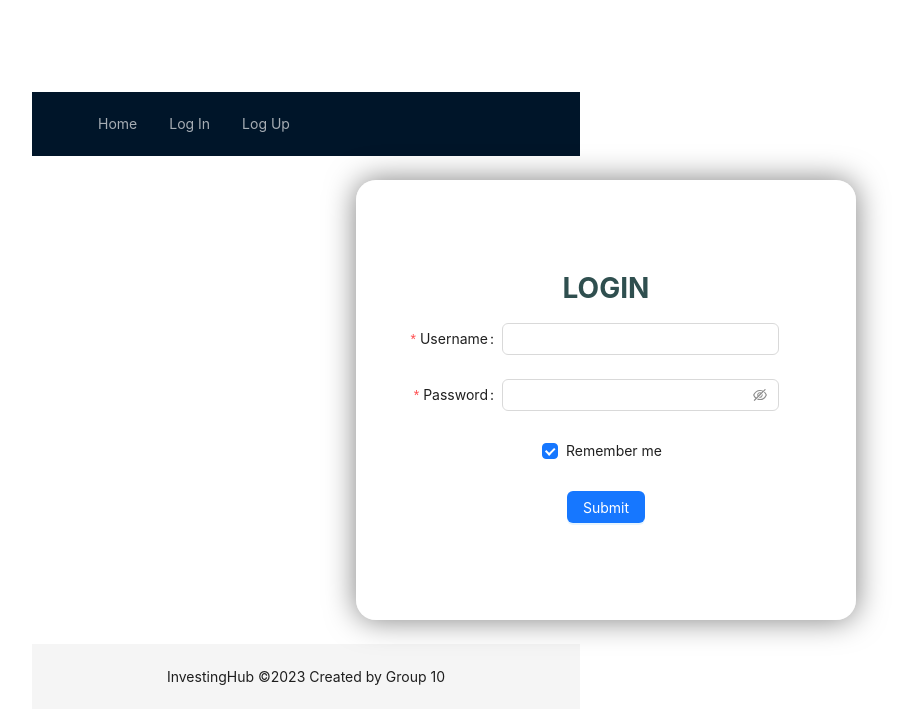
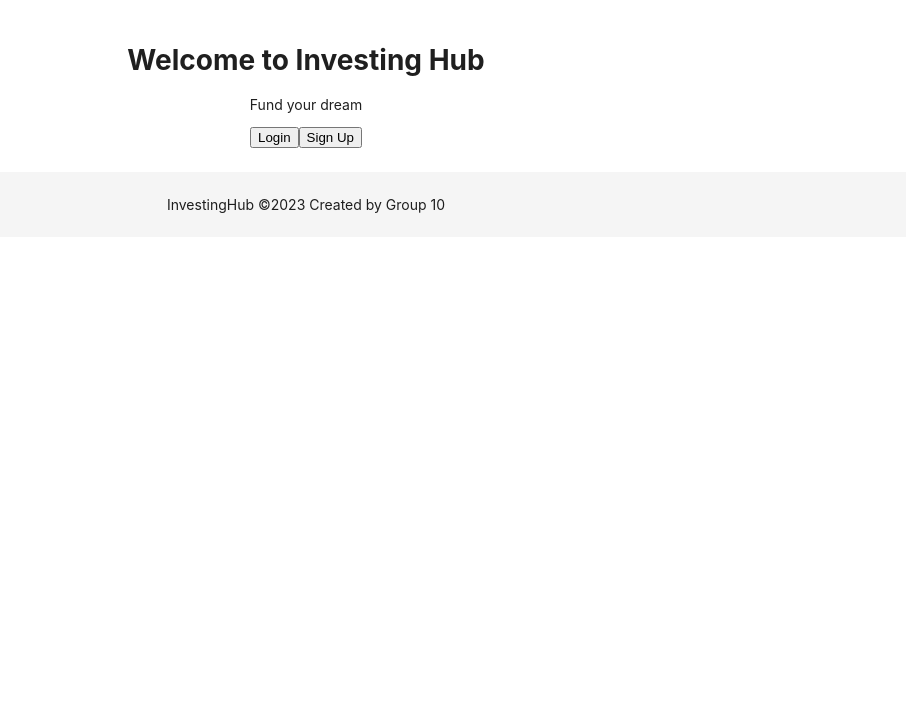
Before and after one commit to 21127017/CSC13002_21CLC10-Group10, a React (Create React App) app in the folder src/react/: page / in a window 1280 px wide. Shown: the top 724 px of the page, without its empty margins (334-1240 px from the left). Built offline with nearby package versions, Linux system fonts and the light colour scheme.

Commit message:
StartPage UI

```diff
--- a/src/react/src/App.tsx
+++ b/src/react/src/App.tsx
@@ -4,6 +4,7 @@ import type { MenuProps } from 'antd';
 import { Breadcrumb, Layout, Menu, theme } from 'antd';
 import Register from './page/Register';
 import LogIn from './page/LogIn';
+import StartPage from './page/StartPage'
 
 const { Header, Content, Footer, Sider } = Layout;
 
@@ -19,12 +20,13 @@ const App: React.FC = () => {
 
   return (
     <Layout>
-      <Header style={{ display: 'flex', alignItems: 'center' }}>
+      {/* <Header style={{ display: 'flex', alignItems: 'center' }}>
         <div className="demo-logo" />
         <Menu theme="dark" mode="horizontal" defaultSelectedKeys={['2']} items={items1} />
-      </Header>
+      </Header> */}
       <Content style={{ padding: 24, textAlign: 'center', background: colorBgContainer }}>
-            <LogIn />
+            {/* <LogIn /> */}
+        <StartPage />
       </Content>
       <Footer style={{ textAlign: 'center'}}>InvestingHub ©2023 Created by Group 10</Footer>
     </Layout>
--- /dev/null
+++ b/src/react/src/page/StartPage.tsx
@@ -0,0 +1,15 @@
+import React from 'react';
+
+const StartPage: React.FC = () => {
+
+    return (
+        <>
+            <h1>Welcome to Investing Hub</h1>
+            <p>Fund your dream</p>
+            <button>Login</button>
+            <button>Sign Up</button>
+        </>
+    );
+};
+
+export default StartPage;
```
Also changed, not shown: 1 other file (tests, documents, lock files or other folders).
